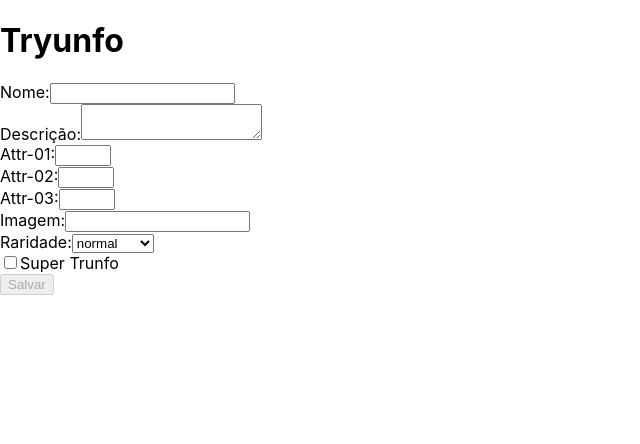
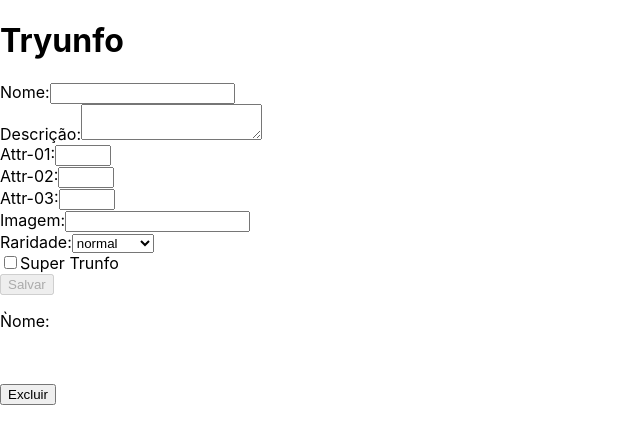
Before and after one commit to Samuelhyrum/Projeto_Tryunfo, a React (Create React App) app: page / in a window 1280 px wide. Shown: the top 444 px of the page, without its empty margins (0-640 px from the left). Built offline with nearby package versions, Linux system fonts and the light colour scheme.

Commit message:
Ajeitando o requisito 4 quebrado

```diff
--- a/src/App.js
+++ b/src/App.js
@@ -112,7 +112,7 @@ class App extends React.Component {
         <div>
           { Cards.map((carta) => (
             <Card
-              key={ carta.cardDescription }
+              key={ carta.cardName }
               cardName={ carta.cardName }
               cardDescription={ carta.cardDescription }
               cardAttr1={ carta.cardAttr1 }
@@ -123,6 +123,16 @@ class App extends React.Component {
               cardTrunfo={ carta.cardTrunfo }
             />
           ))}
+          <Card
+            cardName={ cardName }
+            cardDescription={ cardDescription }
+            cardAttr1={ cardAttr1 }
+            cardAttr2={ cardAttr2 }
+            cardAttr3={ cardAttr3 }
+            cardImage={ cardImage }
+            cardRare={ cardRare }
+            cardTrunfo={ cardTrunfo }
+          />
         </div>
       </div>
     );
--- a/src/components/Card.jsx
+++ b/src/components/Card.jsx
@@ -59,8 +59,13 @@ class Card extends React.Component {
         </p>
         <p>
           {/* {cardTrunfo ? 'Super Trunfo' : 'not'} */}
-          {cardTrunfo && <p data-testid="trunfo-card">Super Trunfo</p> }
+          {cardTrunfo && <p data-testid="trunfo-card"> Super Trunfo</p> }
         </p>
+        <input
+          data-testid="delete-button"
+          type="button"
+          value="Excluir"
+        />
       </div>
     );
   }
```
